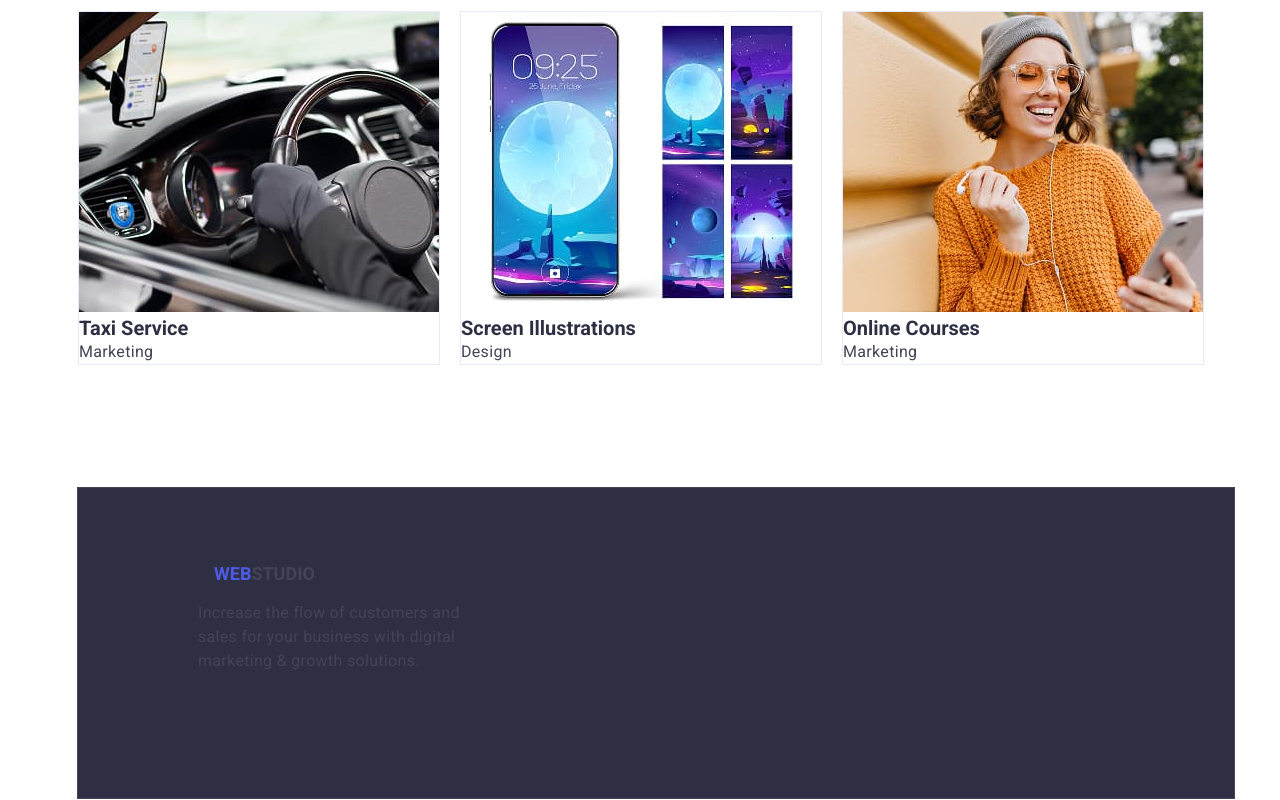
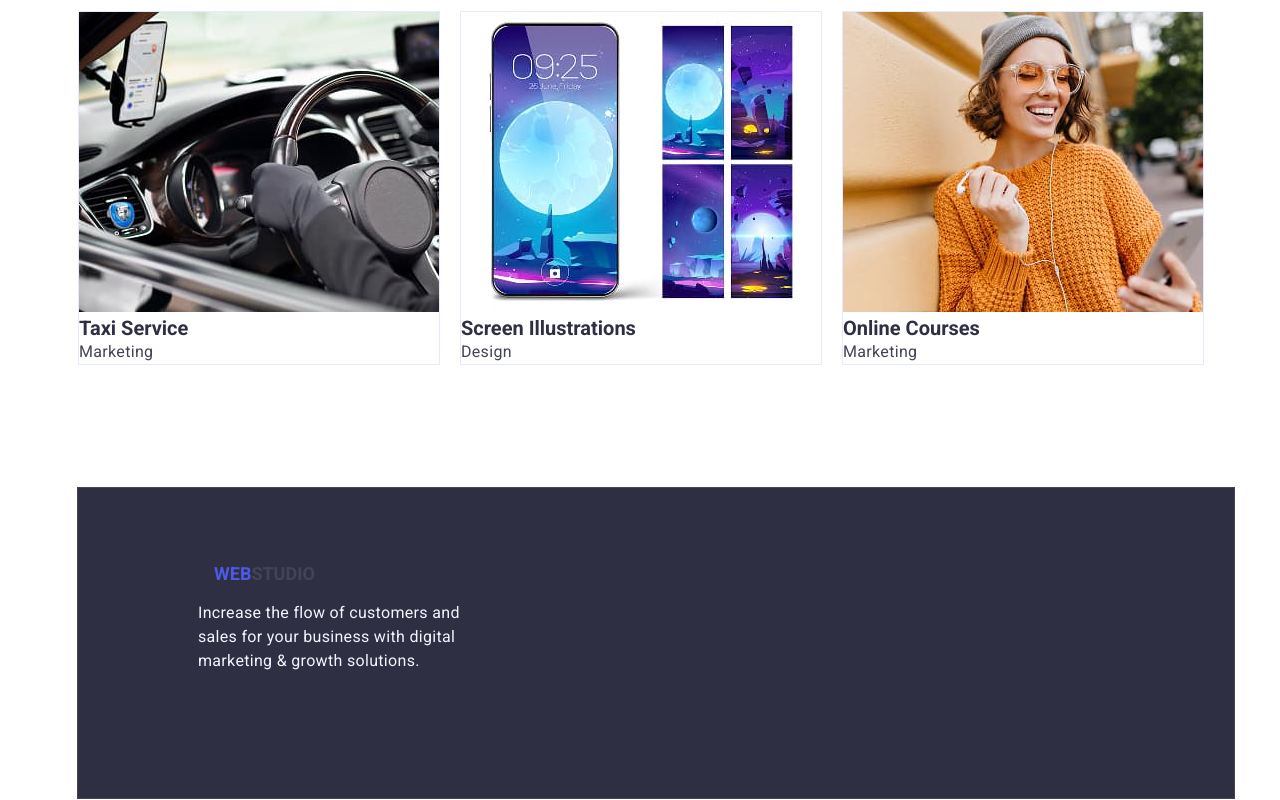
Before and after one commit to gnihanyazici/goit-markup-hw-03, a plain HTML site: page index.html in a window 1280 px wide. Shown: the part 2246-3046 px from the top of the page. Drawn offline with nearby package versions, Linux system fonts and the light colour scheme.

Commit message:
odev3rev3

```diff
--- a/css/styles.css
+++ b/css/styles.css
@@ -259,7 +259,7 @@ h2 {
 }
 
 .foot {
-    color: #F4F4FD;
+    color: #F4F4FD !important;
     font-family: "roboto";
     font-weight: "regular";
     font-size: 16px;
```
